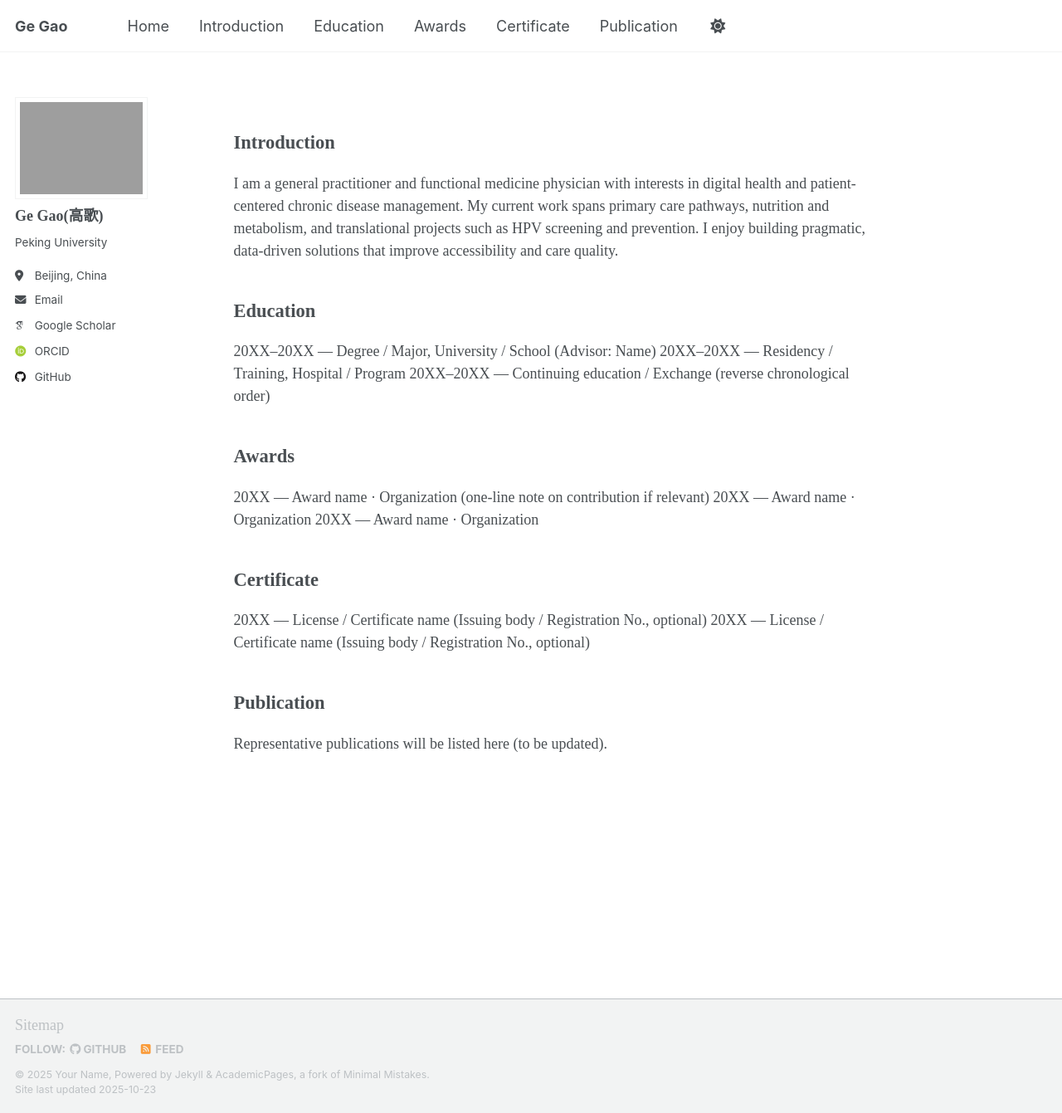
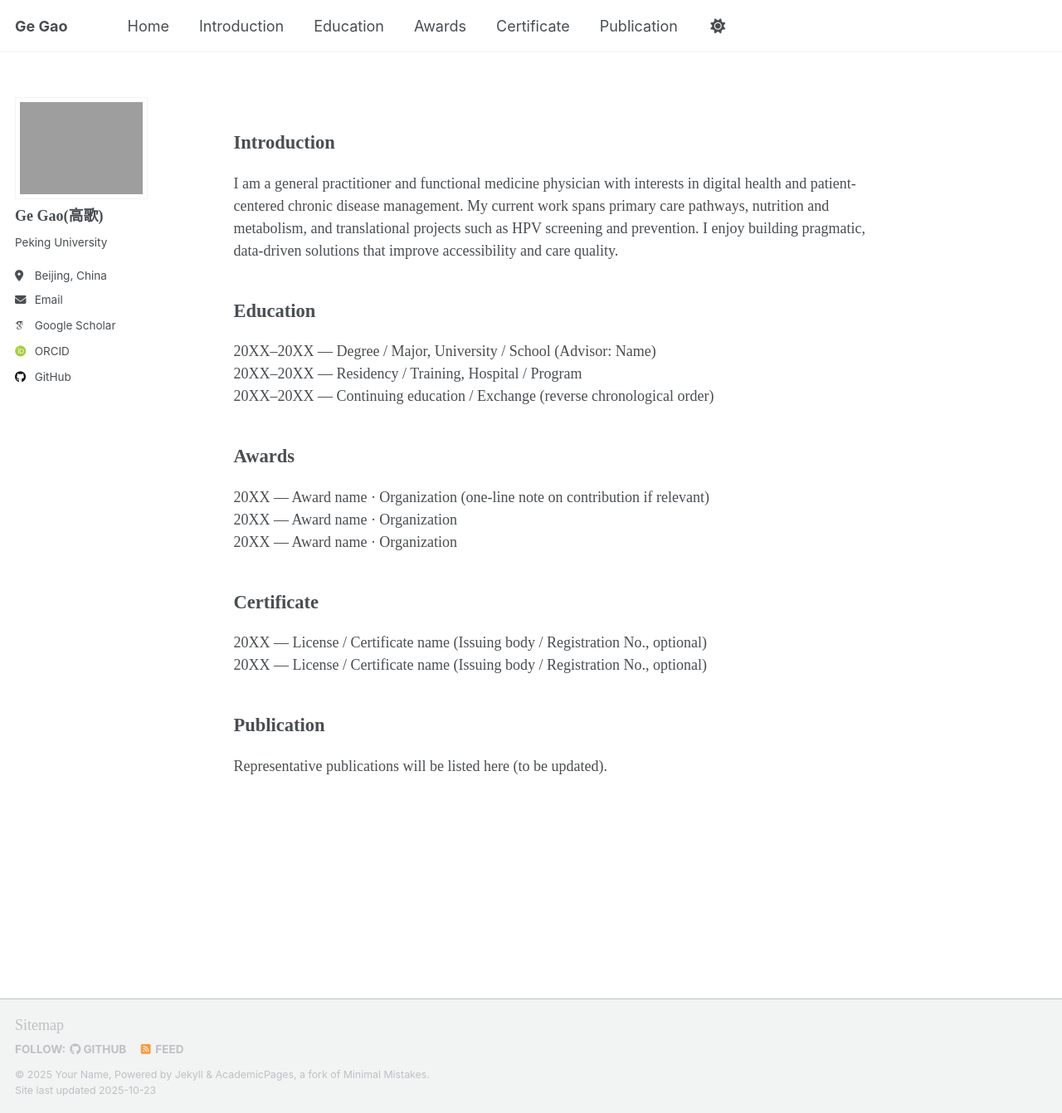
Before and after one commit to ggsong/ggsong.github.io, a Jekyll site: the page built from _pages/about.md, in a window 1280 px wide and 1341 px high. Shown: the whole window at 83% size. Built offline with Jekyll 4.4.1, drawn with Linux system fonts in a browser that asks for light colours; some web fonts are replaced; a script that is not in the unit is left out.

```diff
--- a/_pages/about.md
+++ b/_pages/about.md
@@ -14,17 +14,17 @@ redirect_from:
 I am a general practitioner and functional medicine physician with interests in digital health and patient-centered chronic disease management. My current work spans primary care pathways, nutrition and metabolism, and translational projects such as HPV screening and prevention. I enjoy building pragmatic, data-driven solutions that improve accessibility and care quality.
 
 ## Education {#education}
-20XX–20XX — Degree / Major, University / School (Advisor: Name)
-20XX–20XX — Residency / Training, Hospital / Program
+20XX–20XX — Degree / Major, University / School (Advisor: Name)<br>
+20XX–20XX — Residency / Training, Hospital / Program<br>
 20XX–20XX — Continuing education / Exchange (reverse chronological order)
 
 ## Awards {#awards}
-20XX — Award name · Organization (one-line note on contribution if relevant)
-20XX — Award name · Organization
+20XX — Award name · Organization (one-line note on contribution if relevant)<br>
+20XX — Award name · Organization<br>
 20XX — Award name · Organization
 
 ## Certificate {#certificate}
-20XX — License / Certificate name (Issuing body / Registration No., optional)
+20XX — License / Certificate name (Issuing body / Registration No., optional)<br>
 20XX — License / Certificate name (Issuing body / Registration No., optional)
 
 ## Publication {#publication}
```
